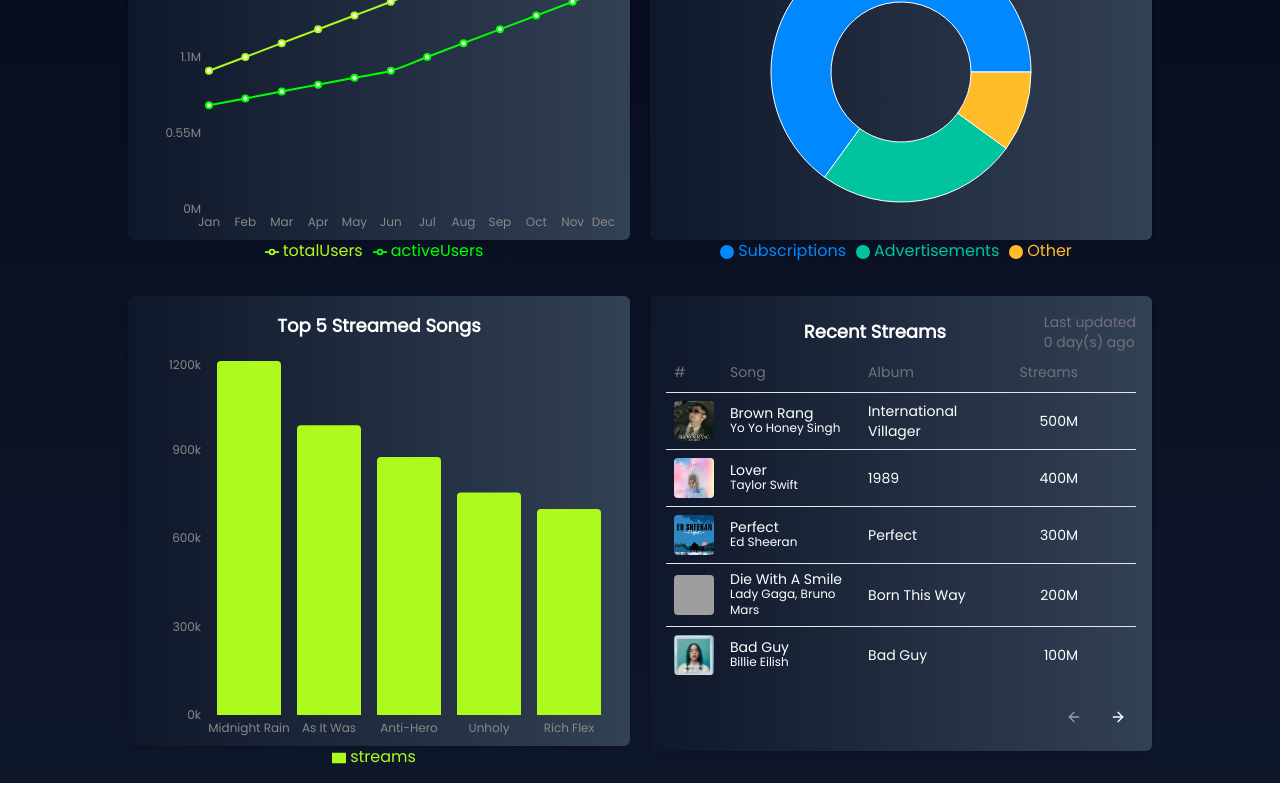
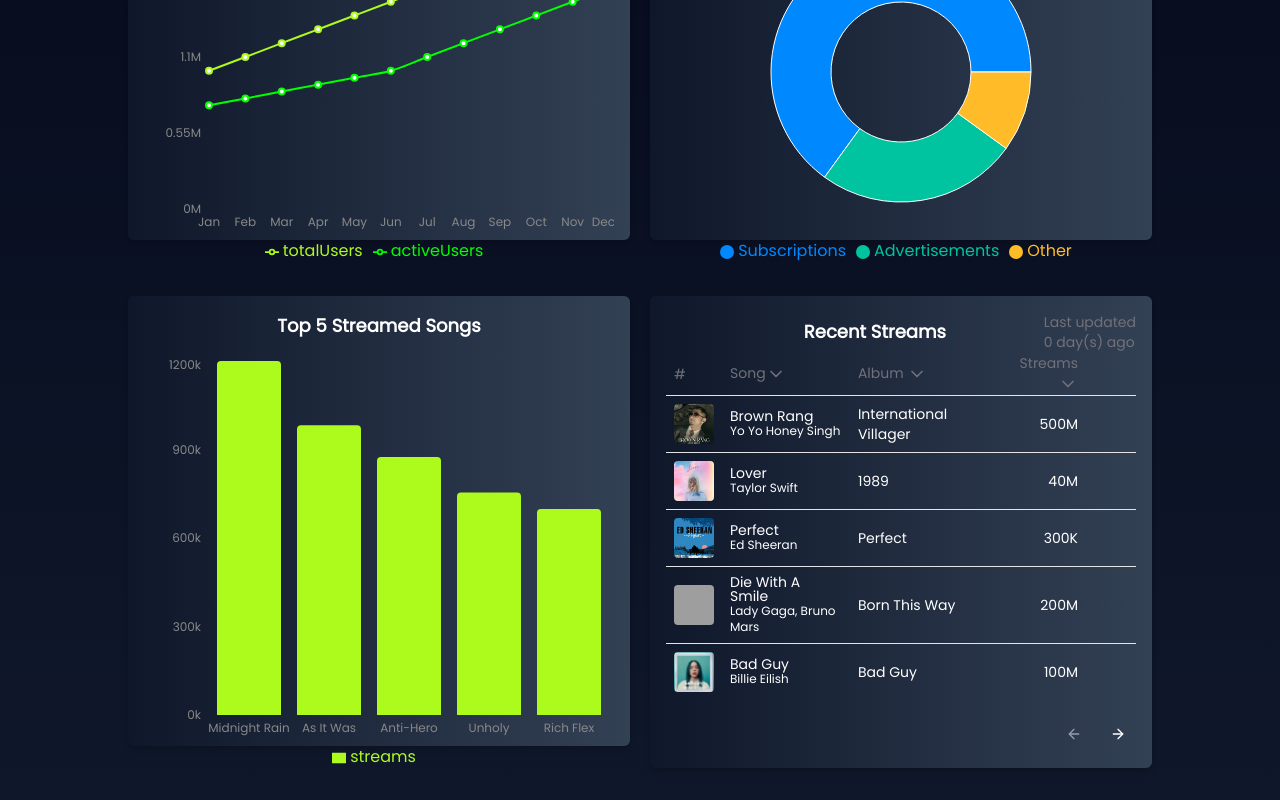
Before and after one commit to user-64bit/streamify, a Next.js app: page / in a window 1280 px wide. Shown: the part 664-1464 px from the top of the page. Built offline with nearby package versions, Linux system fonts and the light colour scheme; grey boxes are pictures that could not be loaded.

Commit message:
add sorting in data table

```diff
--- a/components/reusable/data-table.tsx
+++ b/components/reusable/data-table.tsx
@@ -15,25 +15,57 @@ import {
   TableHeader,
   TableRow,
 } from "@/components/ui/table";
+import { formatNumber } from "@/utils/helper";
 import { TopStreamedSongInterface } from "@/utils/types";
-import { ArrowLeft, ArrowRight, MoreHorizontal, Play } from "lucide-react";
+import {
+  ArrowLeft,
+  ArrowRight,
+  ChevronDown,
+  MoreHorizontal,
+  Play,
+} from "lucide-react";
 import Image from "next/image";
-import { useState } from "react";
+import { useEffect, useState } from "react";
 
 export default function DataTable({
   data,
 }: {
   data: TopStreamedSongInterface;
 }) {
-  const { top_streamed_songs: topStreamedSongs } = data;
+  const [topStreamedSongs, setTopStreamedSongs] = useState(
+    data.top_streamed_songs,
+  );
+  const [currentSongs, setCurrentSongs] = useState(
+    topStreamedSongs.slice(0, 5),
+  );
   const [currentPage, setCurrentPage] = useState(0);
   const songsPerPage = 5;
   const totalPages = Math.ceil(topStreamedSongs.length / songsPerPage);
 
-  const currentSongs = topStreamedSongs.slice(
+  useEffect(() => {
+    setCurrentSongs(
+      topStreamedSongs.slice(
         currentPage * songsPerPage,
         (currentPage + 1) * songsPerPage,
+      ),
     );
+  }, [topStreamedSongs, currentPage]);
+
+  const handleSort = (sortBy: string) => {
+    const sortedSongs = [...topStreamedSongs].sort((a, b) => {
+      if (sortBy === "title") {
+        return a.title.localeCompare(b.title);
+      } else if (sortBy === "album") {
+        return a.album.localeCompare(b.album);
+      } else if (sortBy === "streams") {
+        return b.streams - a.streams;
+      }
+      return 0;
+    });
+
+    setTopStreamedSongs(sortedSongs);
+    setCurrentPage(0);
+  };
 
   const handlePrevious = () => {
     setCurrentPage((prev) => Math.max(0, prev - 1));
@@ -42,30 +74,55 @@ export default function DataTable({
   const handleNext = () => {
     setCurrentPage((prev) => Math.min(totalPages - 1, prev + 1));
   };
+
   return (
     <div className="space-y-4">
       <div className="relative">
         <Table>
           <TableHeader>
             <TableRow className="hover:bg-white/10">
-              <TableHead className="">#</TableHead>
-              <TableHead>Song</TableHead>
-              <TableHead className="hidden md:table-cell">Album</TableHead>
-              <TableHead className="text-right">Streams</TableHead>
+              <TableHead>#</TableHead>
+              <TableHead
+                className="hover:text-white"
+                onClick={() => handleSort("title")}
+              >
+                Song
+                <ChevronDown className="w-5 h-5 inline-block" />
+              </TableHead>
+              <TableHead
+                className="hidden md:table-cell hover:text-white"
+                onClick={() => handleSort("album")}
+              >
+                Album <ChevronDown className="w-5 h-5 inline-block" />
+              </TableHead>
+              <TableHead
+                className="text-right hover:text-white"
+                onClick={() => handleSort("streams")}
+              >
+                Streams <ChevronDown className="w-5 h-5 inline-block" />
+              </TableHead>
               <TableHead className="w-[50px]"></TableHead>
             </TableRow>
           </TableHeader>
           <TableBody>
-            {currentSongs.map((song) => (
+            {currentSongs.map(
+              ({
+                song_id,
+                title,
+                artists,
+                album,
+                streams,
+                cover_image_url,
+              }) => (
                 <TableRow
-                key={song.song_id}
+                  key={song_id}
                   className="group hover:bg-white/10 cursor-pointer"
                 >
                   <TableCell className="h-10 w-10">
                     <div className="relative h-10 w-10 flex-none">
                       <Image
-                      src={song.cover_image_url || "/2.png"}
-                      alt={song.album}
+                        src={cover_image_url || "/2.png"}
+                        alt={album}
                         className="object-cover rounded-sm"
                         fill
                       />
@@ -77,18 +134,18 @@ export default function DataTable({
                   <TableCell>
                     <div className="flex flex-col">
                       <span className="font-medium leading-none text-white text-sm">
-                      {song.title}
+                        {title}
                       </span>
                       <span className="text-xs hover:underline text-white">
-                      {song.artists.join(", ")}
+                        {artists.join(", ")}
                       </span>
                     </div>
                   </TableCell>
                   <TableCell className="hidden md:table-cell text-white">
-                  {song.album}
+                    {album}
                   </TableCell>
                   <TableCell className="text-right text-white">
-                  {song.streams}
+                    {formatNumber(streams)}
                   </TableCell>
                   <TableCell>
                     <DropdownMenu>
@@ -118,7 +175,8 @@ export default function DataTable({
                     </DropdownMenu>
                   </TableCell>
                 </TableRow>
-            ))}
+              ),
+            )}
           </TableBody>
         </Table>
       </div>
--- a/utils/config.tsx
+++ b/utils/config.tsx
@@ -35,7 +35,7 @@ export const recentStreamData = {
       title: "Brown Rang",
       artists: ["Yo Yo Honey Singh"],
       album: "International Villager",
-      streams: "500M",
+      streams: 500000000,
       duration: null,
       release_date: "2023-01-05",
       genre: "Unknown",
@@ -48,7 +48,7 @@ export const recentStreamData = {
       title: "Lover",
       artists: ["Taylor Swift"],
       album: "1989",
-      streams: "400M",
+      streams: 40000000,
       duration: null,
       release_date: "2023-01-04",
       genre: "Unknown",
@@ -61,7 +61,7 @@ export const recentStreamData = {
       title: "Perfect",
       artists: ["Ed Sheeran"],
       album: "Perfect",
-      streams: "300M",
+      streams: 300000,
       duration: null,
       release_date: "2023-01-03",
       genre: "Unknown",
@@ -74,7 +74,7 @@ export const recentStreamData = {
       title: "Die With A Smile",
       artists: ["Lady Gaga", "Bruno Mars"],
       album: "Born This Way",
-      streams: "200M",
+      streams: 200000000,
       duration: null,
       release_date: "2023-01-02",
       genre: "Unknown",
@@ -87,7 +87,7 @@ export const recentStreamData = {
       title: "Bad Guy",
       artists: ["Billie Eilish"],
       album: "Bad Guy",
-      streams: "100M",
+      streams: 100000000,
       duration: null,
       release_date: "2023-01-01",
       genre: "Unknown",
@@ -100,7 +100,7 @@ export const recentStreamData = {
       title: "Blinding Lights",
       artists: ["The Weeknd"],
       album: "After Hours",
-      streams: "95M",
+      streams: 95000000,
       duration: null,
       release_date: "2022-12-31",
       genre: "Pop",
@@ -113,7 +113,7 @@ export const recentStreamData = {
       title: "Shape of You",
       artists: ["Ed Sheeran"],
       album: "Divide",
-      streams: "90M",
+      streams: 90000,
       duration: null,
       release_date: "2022-12-30",
       genre: "Pop",
@@ -126,7 +126,7 @@ export const recentStreamData = {
       title: "Uptown Funk",
       artists: ["Mark Ronson", "Bruno Mars"],
       album: "Uptown Special",
-      streams: "85M",
+      streams: 85000000,
       duration: null,
       release_date: "2022-12-29",
       genre: "Funk",
@@ -139,7 +139,7 @@ export const recentStreamData = {
       title: "Levitating",
       artists: ["Dua Lipa"],
       album: "Future Nostalgia",
-      streams: "80M",
+      streams: 80000,
       duration: null,
       release_date: "2022-12-28",
       genre: "Pop",
@@ -152,7 +152,7 @@ export const recentStreamData = {
       title: "Someone Like You",
       artists: ["Adele"],
       album: "21",
-      streams: "75M",
+      streams: 75000000,
       duration: null,
       release_date: "2022-12-27",
       genre: "Pop",
@@ -165,7 +165,7 @@ export const recentStreamData = {
       title: "Rockstar",
       artists: ["Post Malone", "21 Savage"],
       album: "Beerbongs & Bentleys",
-      streams: "70M",
+      streams: 70000000000,
       duration: null,
       release_date: "2022-12-26",
       genre: "Hip-hop",
@@ -178,7 +178,7 @@ export const recentStreamData = {
       title: "Havana",
       artists: ["Camila Cabello", "Young Thug"],
       album: "Camila",
-      streams: "65M",
+      streams: 65000000,
       duration: null,
       release_date: "2022-12-25",
       genre: "Pop",
@@ -191,7 +191,7 @@ export const recentStreamData = {
       title: "Sunflower",
       artists: ["Post Malone", "Swae Lee"],
       album: "Spider-Man: Into the Spider-Verse",
-      streams: "60M",
+      streams: 60000000000,
       duration: null,
       release_date: "2022-12-24",
       genre: "Hip-hop",
@@ -204,7 +204,7 @@ export const recentStreamData = {
       title: "Peaches",
       artists: ["Justin Bieber", "Daniel Caesar", "Giveon"],
       album: "Justice",
-      streams: "55M",
+      streams: 55000000,
       duration: null,
       release_date: "2022-12-23",
       genre: "R&B",
@@ -217,7 +217,7 @@ export const recentStreamData = {
       title: "Watermelon Sugar",
       artists: ["Harry Styles"],
       album: "Fine Line",
-      streams: "50M",
+      streams: 50000000000,
       duration: null,
       release_date: "2022-12-22",
       genre: "Pop",
@@ -230,7 +230,7 @@ export const recentStreamData = {
       title: "Angrezy Beat",
       artists: ["Yo Yo Honey Singh"],
       album: "International Villager",
-      streams: "50M",
+      streams: 50000000000000,
       duration: null,
       release_date: "2023-01-05",
       genre: "Unknown",
--- /dev/null
+++ b/utils/helper.tsx
@@ -0,0 +1,5 @@
+export const formatNumber = (number: number) => {
+  // convert 50000000 to 500M
+  const formatter = Intl.NumberFormat("en", { notation: "compact" });
+  return formatter.format(number);
+};
--- a/utils/types.tsx
+++ b/utils/types.tsx
@@ -5,7 +5,7 @@ export interface TopStreamedSongInterface {
     title: string;
     artists: string[];
     album: string;
-    streams: string;
+    streams: number;
     duration: null;
     release_date: string;
     genre: string;
```
Lines whose indentation alone changed are shown as unchanged.
